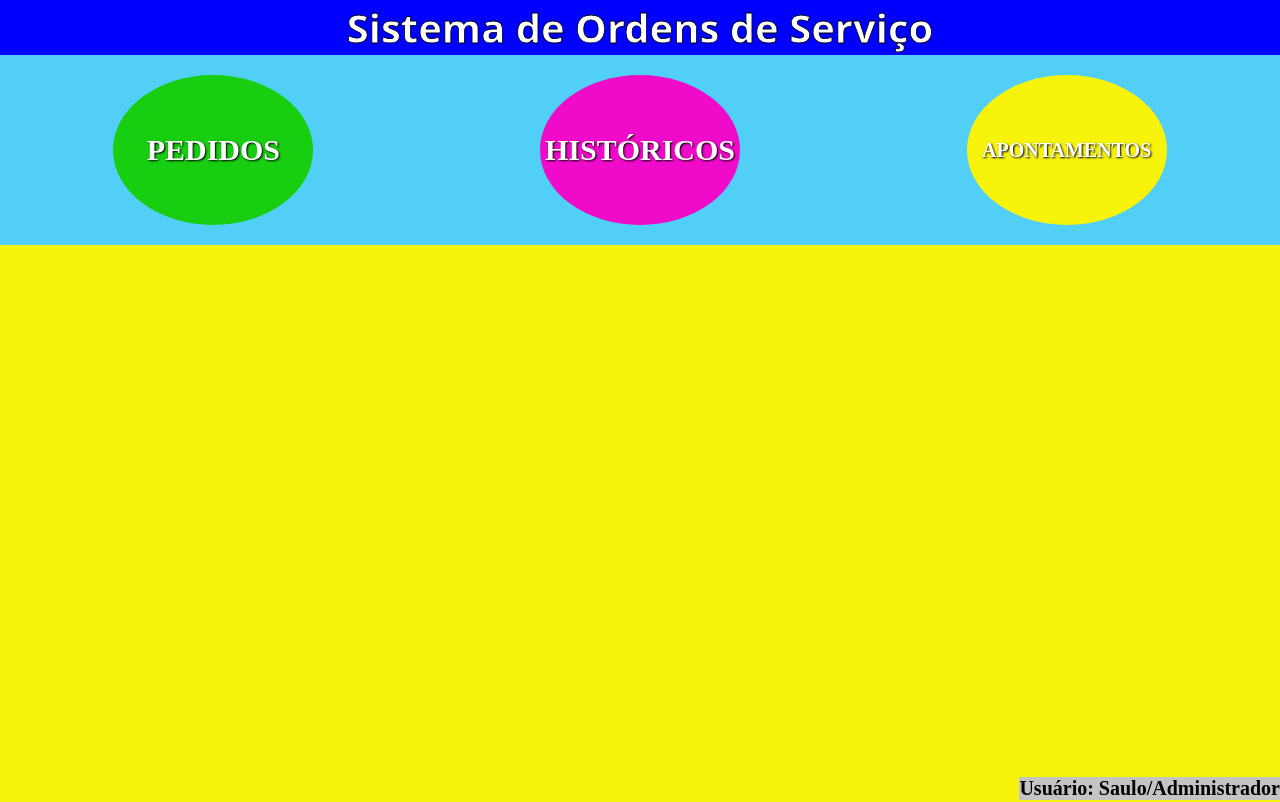
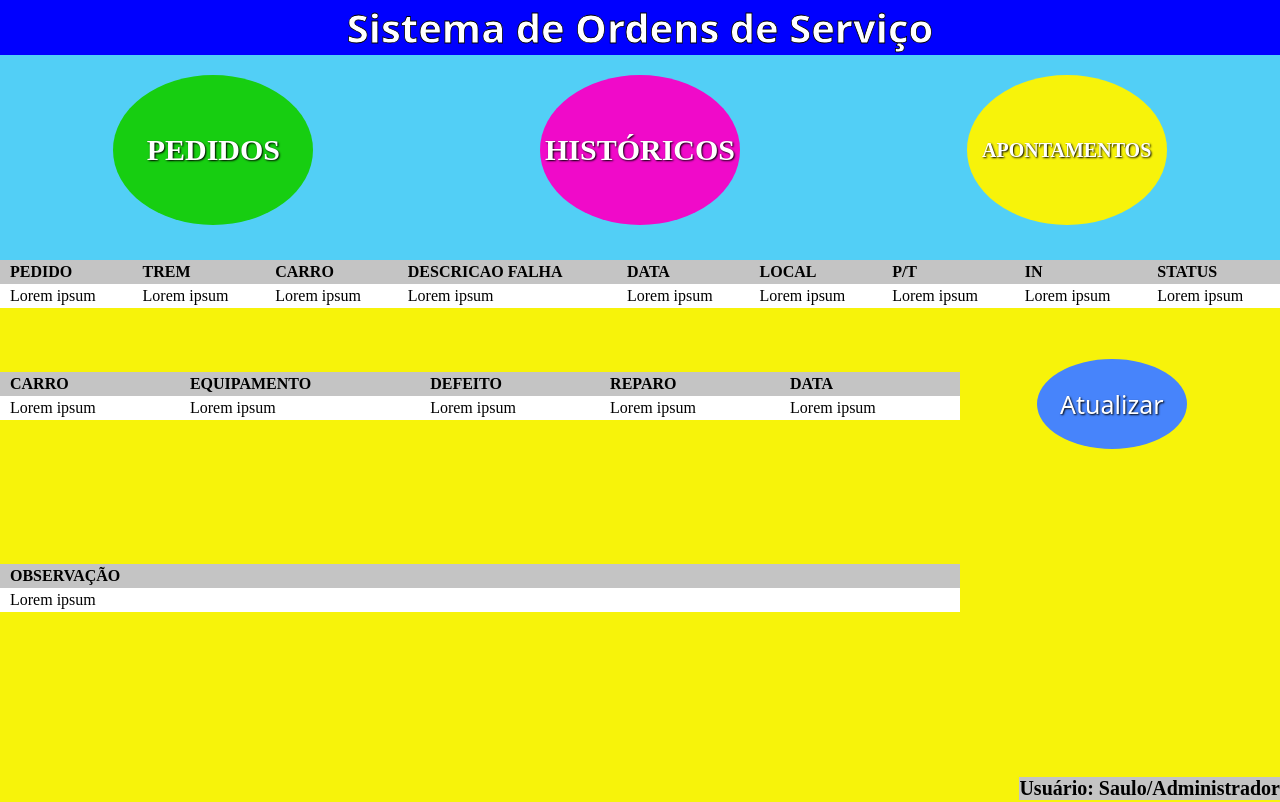
Before and after one commit to r-leafar/pi2-vue, a Vue app: page /apontamento in a window 1280 px wide. Shown: the top 802 px of the page. Built offline with nearby package versions, Linux system fonts and the light colour scheme.

Commit message:
Criado os layouts dos componentes

```diff
--- a/src/components/Apontamento.vue
+++ b/src/components/Apontamento.vue
@@ -1,6 +1,64 @@
 <template>
-  <Menu/>
+  <Menu />
   <main>
+    <div id="apontamento-secao-1">
+      <div
+        class="rTable"
+        style="width: 100%; margin-top: 15px; padding-left: 0px; padding-top: 0%"
+      >
+        <div class="rTableRow">
+          <div class="rTableHead">Pedido</div>
+          <div class="rTableHead">Trem</div>
+          <div class="rTableHead">Carro</div>
+          <div class="rTableHead">Descricao Falha</div>
+          <div class="rTableHead">Data</div>
+          <div class="rTableHead">Local</div>
+          <div class="rTableHead">P/T</div>
+          <div class="rTableHead">IN</div>
+          <div class="rTableHead">Status</div>
+        </div>
+        <div class="rTableRow">
+          <div class="rTableCell">Lorem ipsum</div>
+          <div class="rTableCell">Lorem ipsum</div>
+          <div class="rTableCell">Lorem ipsum</div>
+          <div class="rTableCell">Lorem ipsum</div>
+          <div class="rTableCell">Lorem ipsum</div>
+          <div class="rTableCell">Lorem ipsum</div>
+          <div class="rTableCell">Lorem ipsum</div>
+          <div class="rTableCell">Lorem ipsum</div>
+          <div class="rTableCell">Lorem ipsum</div>
+        </div>
+      </div>
+    </div>
+    <div id="apontamento-secao-2">
+      <div class="rTable">
+        <div class="rTableRow">
+          <div class="rTableHead">Carro</div>
+          <div class="rTableHead">Equipamento</div>
+          <div class="rTableHead">Defeito</div>
+          <div class="rTableHead">Reparo</div>
+          <div class="rTableHead">Data</div>
+        </div>
+        <div class="rTableRow">
+          <div class="rTableCell">Lorem ipsum</div>
+          <div class="rTableCell">Lorem ipsum</div>
+          <div class="rTableCell">Lorem ipsum</div>
+          <div class="rTableCell">Lorem ipsum</div>
+          <div class="rTableCell">Lorem ipsum</div>
+        </div>
+      </div>
+      <button id="btn-apontamento-atualizar" v-on:click="">Atualizar</button>
+    </div>
+    <div id="apontamento-secao-3">
+      <div class="rTable">
+        <div class="rTableRow">
+          <div class="rTableHead">Observação</div>
+        </div>
+        <div class="rTableRow">
+          <div class="rTableCell">Lorem ipsum</div>
+        </div>
+      </div>
+    </div>
   </main>
 </template>
 
@@ -16,8 +74,68 @@ export default {
 </script>
 
 <style scoped>
-main{
-    height:100vh;
-    background-color: rgb(247, 243, 10);
+#btn-apontamento-atualizar {
+  font-size: 25px;
+  text-shadow: 1px 1px 2px black;
+  font-family: sans;
+  border: 0px;
+  width: 150px;
+  border-radius: 100%;
+  height: 90px;
+  color: #fff;
+  background-color: #4784fb;
+  margin: 4% 6%;
+}
+main {
+  height: 100vh;
+  background-color: rgb(247, 243, 10);
+}
+#apontamento-secao-2 > div.rTable {
+  width: 75%;
+  padding-top: 5%;
+  float: left;
+}
+#apontamento-secao-3 > div.rTable {
+  width: 75%;
+  padding-top: 5%;
+  float: left;
+}
+/*Formatação da tabela*/
+.rTable {
+  display: table;
+  width: 100%;
+}
+.rTableRow {
+  display: table-row;
+}
+.rTableHeading {
+  display: table-header-group;
+  background-color: #c4c4c4;
+}
+.rTableHead {
+  background-color: #c4c4c4;
+  font-weight: bold;
+  text-transform: uppercase;
+}
+.rTableCell,
+.rTableHead {
+  display: table-cell;
+  padding: 3px 10px;
+}
+.rTableCell {
+  background-color: white;
+}
+.rTableHeading {
+  display: table-header-group;
+  background-color: #c4c4c4;
+  font-weight: bold;
+}
+.rTableFoot {
+  display: table-footer-group;
+  font-weight: bold;
+  background-color: #ddd;
+}
+.rTableBody {
+  display: table-row-group;
 }
 </style>
--- a/src/components/Historico.vue
+++ b/src/components/Historico.vue
@@ -2,7 +2,7 @@
   <Menu />
   <main>
     <div id="secao1">
-      <div style="width: 15%;float:left;">
+      <div style="width: 15%; float: left">
         <div class="rTable" style="padding-top: 15px">
           <div class="rTableRow">
             <div class="rTableHead">Data Inicial</div>
@@ -21,7 +21,10 @@
         </div>
       </div>
       <div>
-        <div class="rTable" style="width: 25%; margin-top: 15px;padding-left:100px;padding-top:2%">
+        <div
+          class="rTable"
+          style="width: 25%; margin-top: 15px; padding-left: 100px; padding-top: 2%"
+        >
           <div class="rTableRow">
             <div class="rTableHead">Frota</div>
             <div class="rTableHead">Trem</div>
@@ -34,9 +37,39 @@
           </div>
         </div>
       </div>
+      <div id="secao1_3">
+        <button id="btn-historico-buscar" v-on:click="">Buscar</button>
+      </div>
     </div>
 
-    <div id="secao2"></div>
+    <div id="secao2">
+    <div
+          class="rTable"
+          style="width: 100%; margin-top: 15px; padding-left: 0px; padding-top: 3%"
+        >
+          <div class="rTableRow">
+            <div class="rTableHead">Usuario</div>
+            <div class="rTableHead">Trem</div>
+            <div class="rTableHead">Carro</div>
+            <div class="rTableHead">Equipamento</div>
+            <div class="rTableHead">Defeito</div>
+            <div class="rTableHead">Reparo</div>
+            <div class="rTableHead">Data</div>
+            <div class="rTableHead">Observação</div>
+          </div>
+          <div class="rTableRow">
+            <div class="rTableCell">Lorem ipsum</div>
+            <div class="rTableCell">Lorem ipsum</div>
+            <div class="rTableCell">Lorem ipsum</div>
+            <div class="rTableCell">Lorem ipsum</div>
+            <div class="rTableCell">Lorem ipsum</div>
+            <div class="rTableCell">Lorem ipsum</div>
+            <div class="rTableCell">Lorem ipsum</div>
+            <div class="rTableCell">Lorem ipsum</div>
+          </div>
+        </div>
+
+    </div>
   </main>
 </template>
 
@@ -52,10 +85,29 @@ export default {
 </script>
 
 <style scoped>
+#secao1_3 {
+  float: right;
+  margin-right: 25%;
+}
+#secao2{
+}
+#btn-historico-buscar {
+  font-size: 25px;
+  text-shadow: 1px 1px 2px black;
+  font-family: sans;
+  border: 0px;
+  width: 150px;
+  border-radius: 100%;
+  height: 90px;
+  color: #fff;
+  background-color: #4784fb;
+}
+
 main {
   height: 100vh;
   background-color: rgb(240, 10, 201);
 }
+/*Formatação da tabela*/
 .rTable {
   display: table;
   width: 100%;
```
